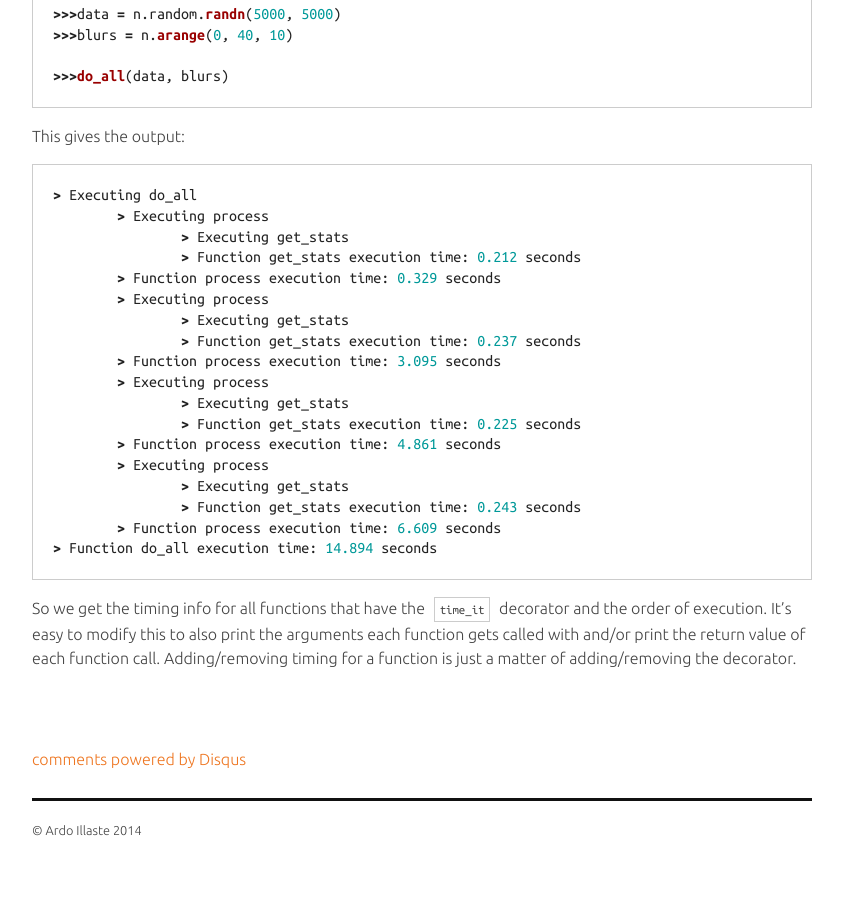
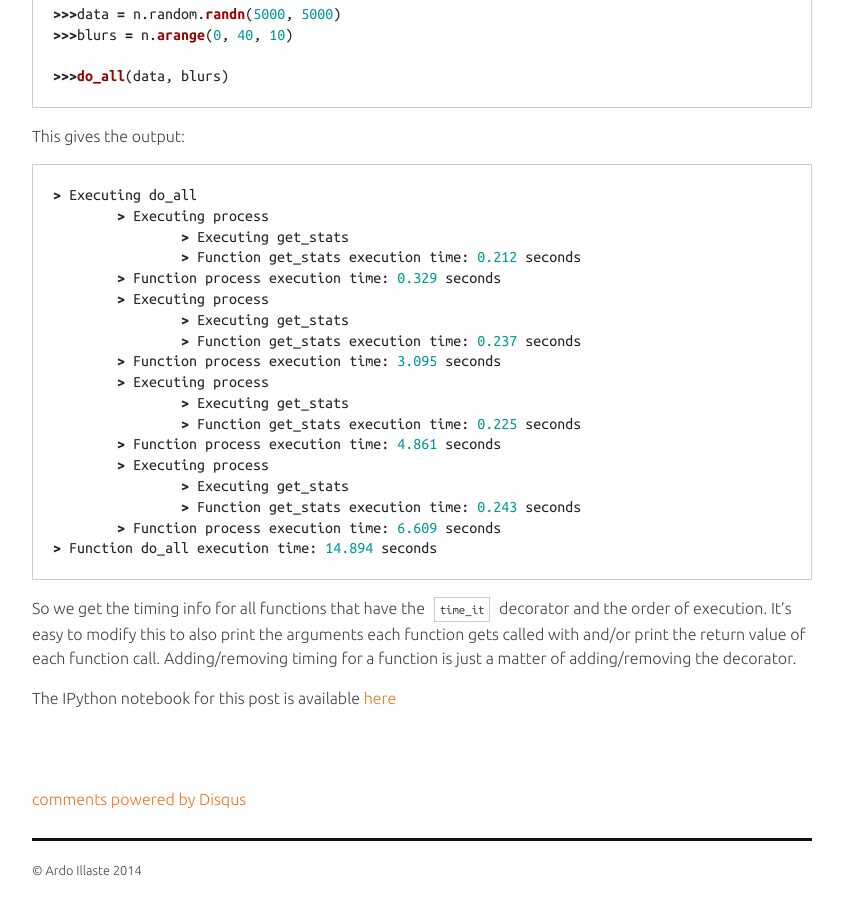
Before and after one commit to ardoi/ardoi.github.io, a Jekyll site: the page built from _posts/2014-05-28-python-timing.md, in a window 1280 px wide and 900 px high, scrolled down 1859 px. Shown: the whole window, without its empty margins (218-1061 px from the left). Built offline with Jekyll 4.4.1, drawn with Linux system fonts in a browser that asks for light colours; nearby versions of some CDN libraries; Markdown is read by kramdown in place of the engine named in the settings; comment, search, counter and statistics services are not loaded; before the commit the page ends 2719 px from its top, so only the background shows below that.

Commit message:
link to notebook

```diff
--- a/_posts/2014-05-28-python-timing.md
+++ b/_posts/2014-05-28-python-timing.md
@@ -98,5 +98,7 @@ This gives the output:
 
 So we get the timing info for all functions that have the `time_it` decorator and the order of execution. It's easy to modify this to also print the arguments each function gets called with and/or print the return value of each function call. Adding/removing timing for a function is just a matter of adding/removing the decorator.
 
+The IPython notebook for this post is available [here][2]
 
 [1]:https://docs.python.org/2/library/timeit.html
+[2]:http://nbviewer.ipython.org/github/ardoi/gh_blog/blob/master/img/timer/timer.ipynb
```
